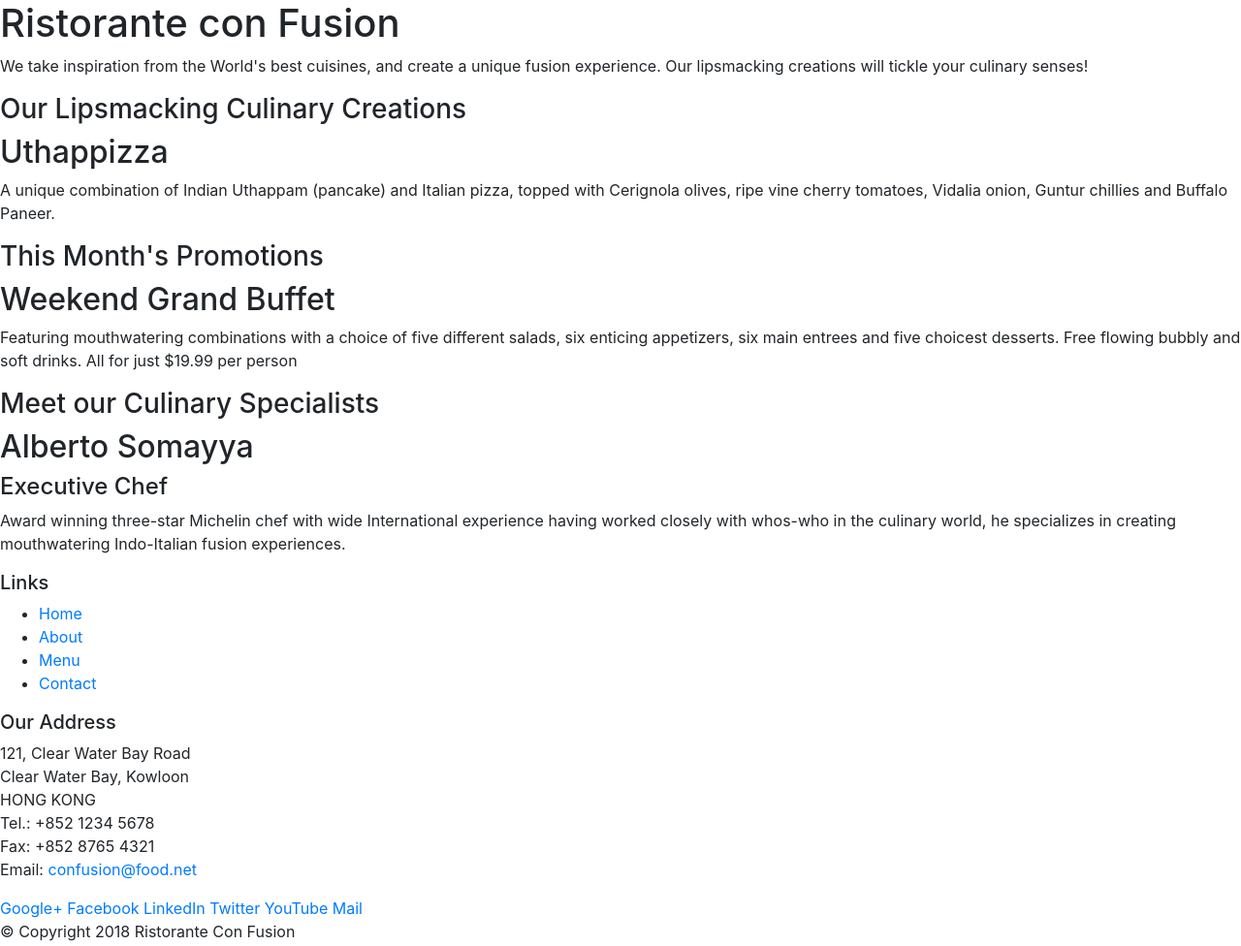
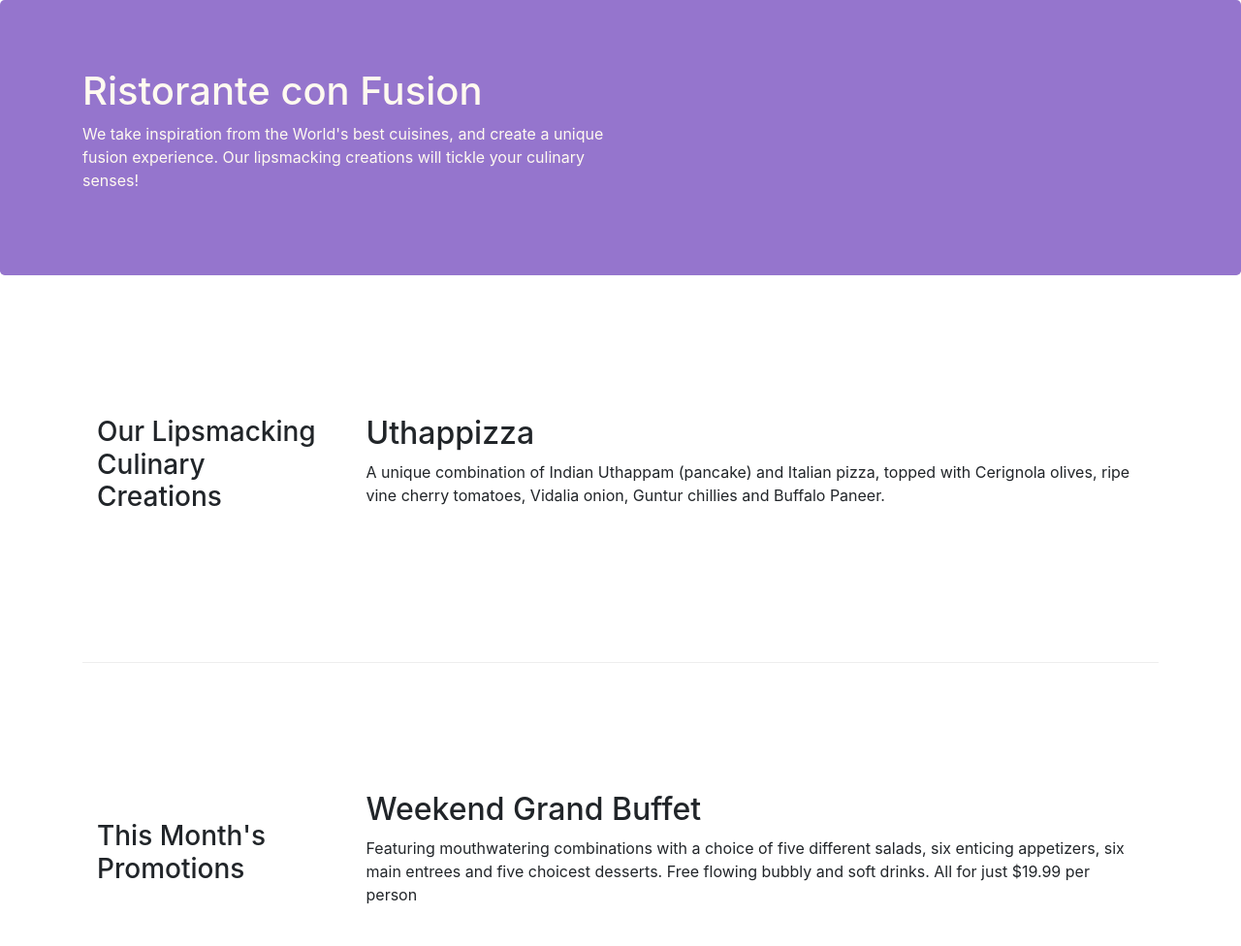
Before and after one commit to shaddy960/boot4, a website: page index.html in a window 1280 px wide. Shown: the top 976 px of the page at 97% size. Drawn offline with nearby package versions, Linux system fonts and the light colour scheme.

Commit message:
Assignment 1

```diff
--- /dev/null
+++ b/css/styles.css
@@ -0,0 +1,30 @@
+..row-header{
+    margin:0px auto;
+    padding:0px;
+}
+
+.row-content {
+    margin:0px auto;
+    padding: 50px 0px 50px 0px;
+    border-bottom: 1px ridge;
+    min-height:400px;
+}
+
+.footer{
+    background-color: #D1C4E9;
+    margin:0px auto;
+    padding: 20px 0px 20px 0px;
+}
+
+.jumbotron {
+    padding:70px 30px 70px 30px;
+    margin:0px auto;
+    background: #9575CD ;
+    color:floralwhite;
+}
+
+address{
+    font-size:80%;
+    margin:0px;
+    color:#0f0f0f;
+}
--- a/index.html
+++ b/index.html
@@ -9,51 +9,52 @@
 
      <!-- Bootstrap CSS -->
      <link rel="stylesheet" href="node_modules/bootstrap/dist/css/bootstrap.min.css">
+     <link rel="stylesheet" href="css/styles.css">
     <title>Ristorante Con Fusion</title>
 </head>
 
 <body>
 
-    <header>
-        <div>
-            <div>
-                <div>
+    <header class="jumbotron">
+        <div class="container">
+            <div class="row row_header">
+                <div class="col -12 col-sm-6">
                     <h1>Ristorante con Fusion</h1>
                     <p>We take inspiration from the World's best cuisines, and create a unique fusion experience. Our lipsmacking creations will tickle your culinary senses!</p>
                 </div>
-                <div>
+                <div class="col-12 col-sm">
                 </div>
             </div>
         </div>
     </header>
 
-    <div>
-        <div>
-            <div>
+    <div class="container">
+        <div class="row row-content align-items-center">
+            <div class="col-12 col-sm-4 col-md-3">
                 <h3>Our Lipsmacking Culinary Creations</h3>
             </div>
-            <div>
+            <div class="col col-sm col-md">
                 <h2>Uthappizza</h2>
                 <p>A unique combination of Indian Uthappam (pancake) and Italian pizza, topped with Cerignola olives, ripe vine cherry tomatoes, Vidalia onion, Guntur chillies and Buffalo Paneer.</p>
             </div>
         </div>
 
 
-        <div>
-            <div>
+        <div class="row row-content align-items-center">
+            <div class="col-12 col-sm-4 col-md-3">
                 <h3>This Month's Promotions</h3>
             </div>
-            <div>
+            <div class="col col-sm col-md">
                 <h2>Weekend Grand Buffet</h2>
                 <p>Featuring mouthwatering combinations with a choice of five different salads, six enticing appetizers, six main entrees and five choicest desserts. Free flowing bubbly and soft drinks. All for just $19.99 per person </p>
             </div>
         </div>
 
-        <div>
-            <div>
+        <div class="row row-content align-items-center">
+            <div class="col-12 col-sm-4 col-md-3">
                 <h3>Meet our Culinary Specialists</h3>
             </div>
-            <div>
+            <div class="col col-sm col-md">
                 <h2>Alberto Somayya</h2>
                 <h4>Executive Chef</h4>
                 <p>Award winning three-star Michelin chef with wide International experience having worked closely with whos-who in the culinary world, he specializes in creating mouthwatering Indo-Italian fusion experiences. </p>
@@ -61,19 +62,19 @@
         </div>
     </div>
 
-    <footer>
-        <div>
-            <div>
-                <div>
+    <footer class="footer">
+        <div class="container">
+            <div class="row">
+                <div class="col-4 offset-1 col-sm-2">
                     <h5>Links</h5>
-                    <ul>
+                    <ul class="list-unstyled">
                         <li><a href="#">Home</a></li>
                         <li><a href="#">About</a></li>
                         <li><a href="#">Menu</a></li>
                         <li><a href="#">Contact</a></li>
                     </ul>
                 </div>
-                <div>
+                <div class="col-7 col-sm-5">
                     <h5>Our Address</h5>
                     <address>
 		              121, Clear Water Bay Road<br>
@@ -84,8 +85,8 @@
 		              Email: <a href="mailto:confusion@food.net">confusion@food.net</a>
 		           </address>
                 </div>
-                <div>
-                    <div>
+                <div class="col-12 col-sm-4 align-self-center">
+                    <div class="text-center">
                         <a href="http://google.com/+">Google+</a>
                         <a href="http://www.facebook.com/profile.php?id=">Facebook</a>
                         <a href="http://www.linkedin.com/in/">LinkedIn</a>
@@ -95,8 +96,8 @@
                     </div>
                 </div>
            </div>
-           <div>
-                <div>
+           <div class="row justify-content-center">
+                <div class="col-auto">
                     <p>© Copyright 2018 Ristorante Con Fusion</p>
                 </div>
            </div>
```
Also changed, not shown: aboutus.html (added, +127 -0 lines).
